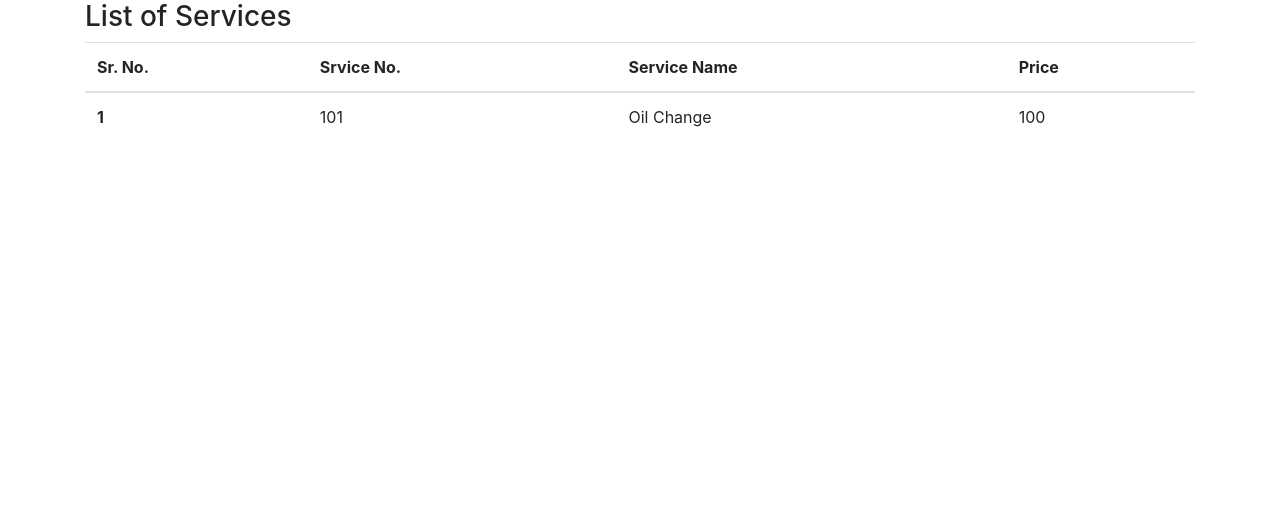
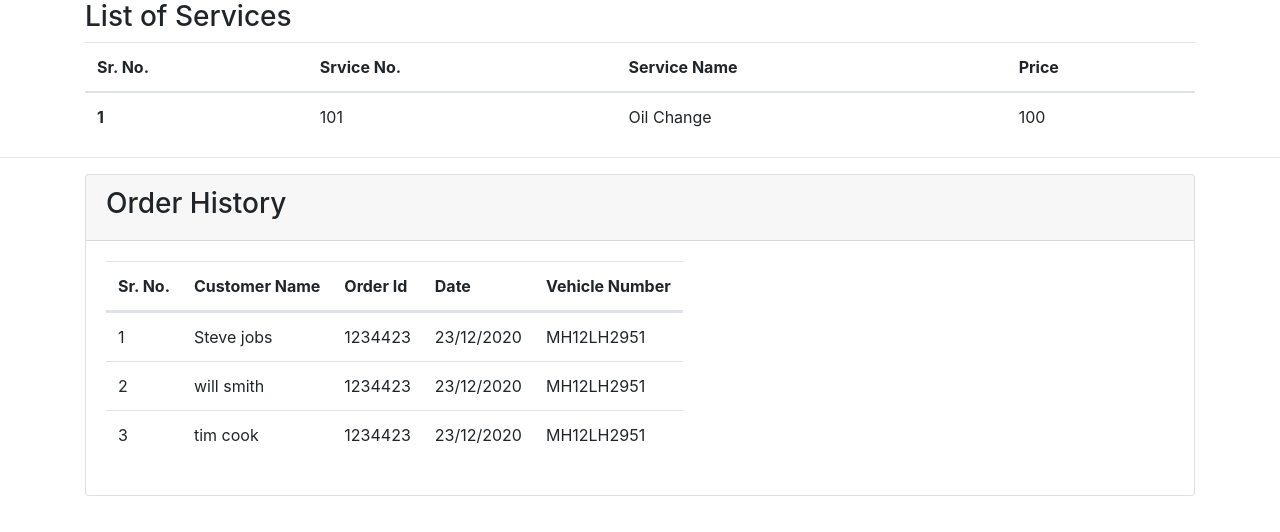
Before and after one commit to AbbyBounty/AngularProjecttesr, an Angular app in the folder TestProject/app1/: page / in a window 1280 px wide. Shown: the top 532 px of the page. Built offline with nearby package versions, Linux system fonts and the light colour scheme.

Commit message:
order-history done

```diff
--- a/TestProject/app1/src/app/app.component.html
+++ b/TestProject/app1/src/app/app.component.html
@@ -1,4 +1,6 @@
 <app-available-services></app-available-services>
+<hr>
 
+<app-order-history></app-order-history>
 <router-outlet>
 </router-outlet>
--- a/TestProject/app1/src/app/app.module.ts
+++ b/TestProject/app1/src/app/app.module.ts
@@ -4,11 +4,13 @@ import { NgModule } from '@angular/core';
 import { AppRoutingModule } from './app-routing.module';
 import { AppComponent } from './app.component';
 import { AvailableServicesComponent } from './available-services/available-services.component';
+import { OrderHistoryComponent } from './order-history/order-history.component';
 
 @NgModule({
   declarations: [
     AppComponent,
-    AvailableServicesComponent
+    AvailableServicesComponent,
+    OrderHistoryComponent
   ],
   imports: [
     BrowserModule,
--- a/TestProject/app1/src/app/available-services/available-services.component.html
+++ b/TestProject/app1/src/app/available-services/available-services.component.html
@@ -19,4 +19,3 @@
             </tr>
         </tbody>
     </table>
-</div>
--- /dev/null
+++ b/TestProject/app1/src/app/order-history/order-history.component.html
@@ -0,0 +1,53 @@
+<div class="container">
+    <div class="row">
+        <div class="col-md-12">
+            <div class="card">
+                <div class="card-header">
+                    <h3>Order History</h3>
+                </div>
+                <div class="card-body">
+
+                    <div class="table">
+                        <thead>
+                            <tr>
+                                <th>Sr. No.</th>
+                                <th>Customer Name</th>
+                                <th>Order Id</th>
+                                <th>Date</th>
+                                <th>Vehicle Number</th>
+                            </tr>
+
+                        </thead>
+
+                        <tbody>
+                            <tr>
+                                <td>1</td>
+                                <td>Steve jobs</td>
+                                <td>1234423</td>
+                                <td>23/12/2020</td>
+                                <td>MH12LH2951</td>
+                            </tr>
+                            <tr>
+                                <td>2</td>
+                                <td>will smith</td>
+                                <td>1234423</td>
+                                <td>23/12/2020</td>
+                                <td>MH12LH2951</td>
+                            </tr>
+                            <tr>
+                                <td>3</td>
+                                <td>tim cook</td>
+                                <td>1234423</td>
+                                <td>23/12/2020</td>
+                                <td>MH12LH2951</td>
+                            </tr>
+                        </tbody>
+                    </div>
+                </div>
+
+
+
+            </div>
+        </div>
+    </div>
+</div>
--- /dev/null
+++ b/TestProject/app1/src/app/order-history/order-history.component.ts
@@ -0,0 +1,15 @@
+import { Component, OnInit } from '@angular/core';
+
+@Component({
+  selector: 'app-order-history',
+  templateUrl: './order-history.component.html',
+  styleUrls: ['./order-history.component.css']
+})
+export class OrderHistoryComponent implements OnInit {
+
+  constructor() { }
+
+  ngOnInit(): void {
+  }
+
+}
```
Also changed, not shown: TestProject/app1/src/app/order-history/order-history.component.css (added), 1 other file (tests, documents, lock files or other folders).
